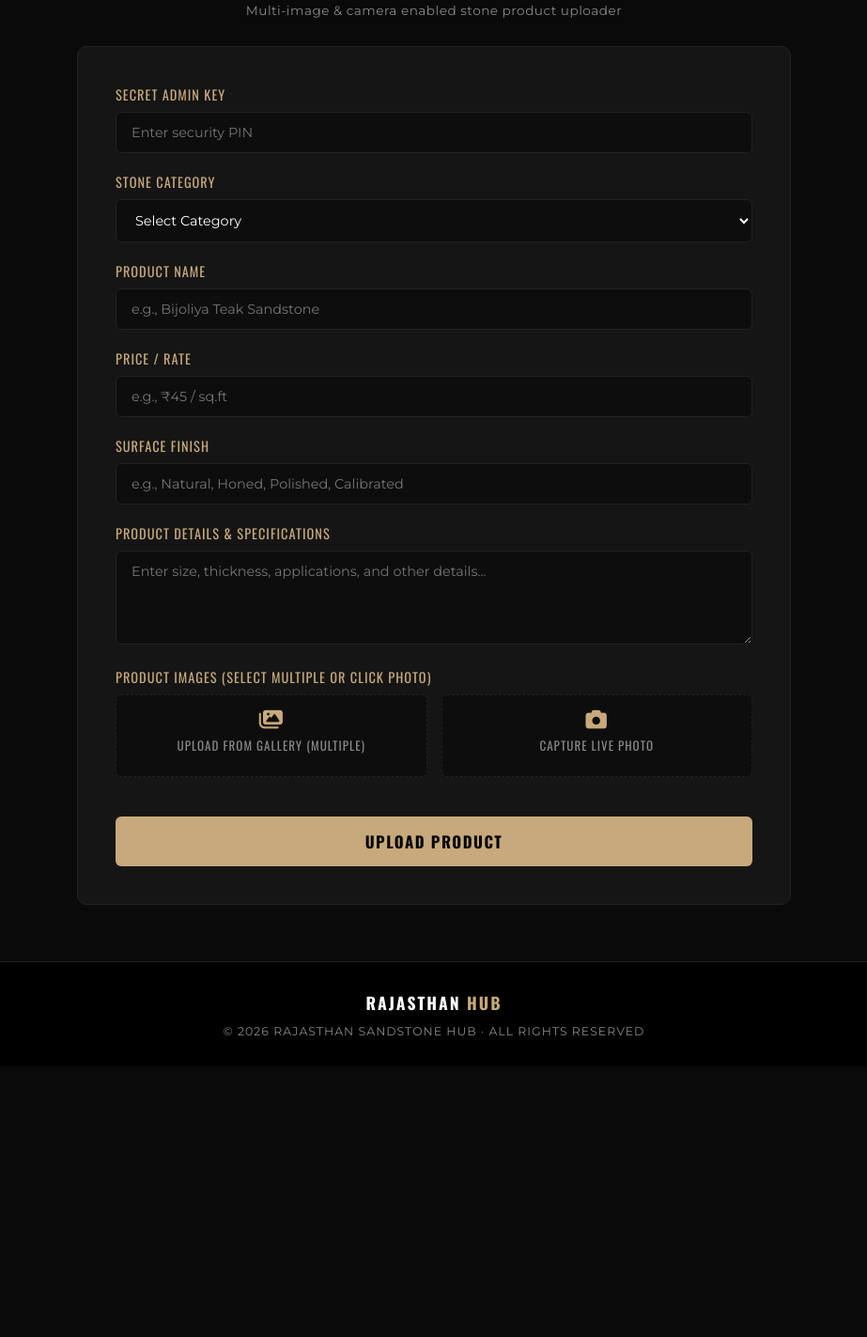
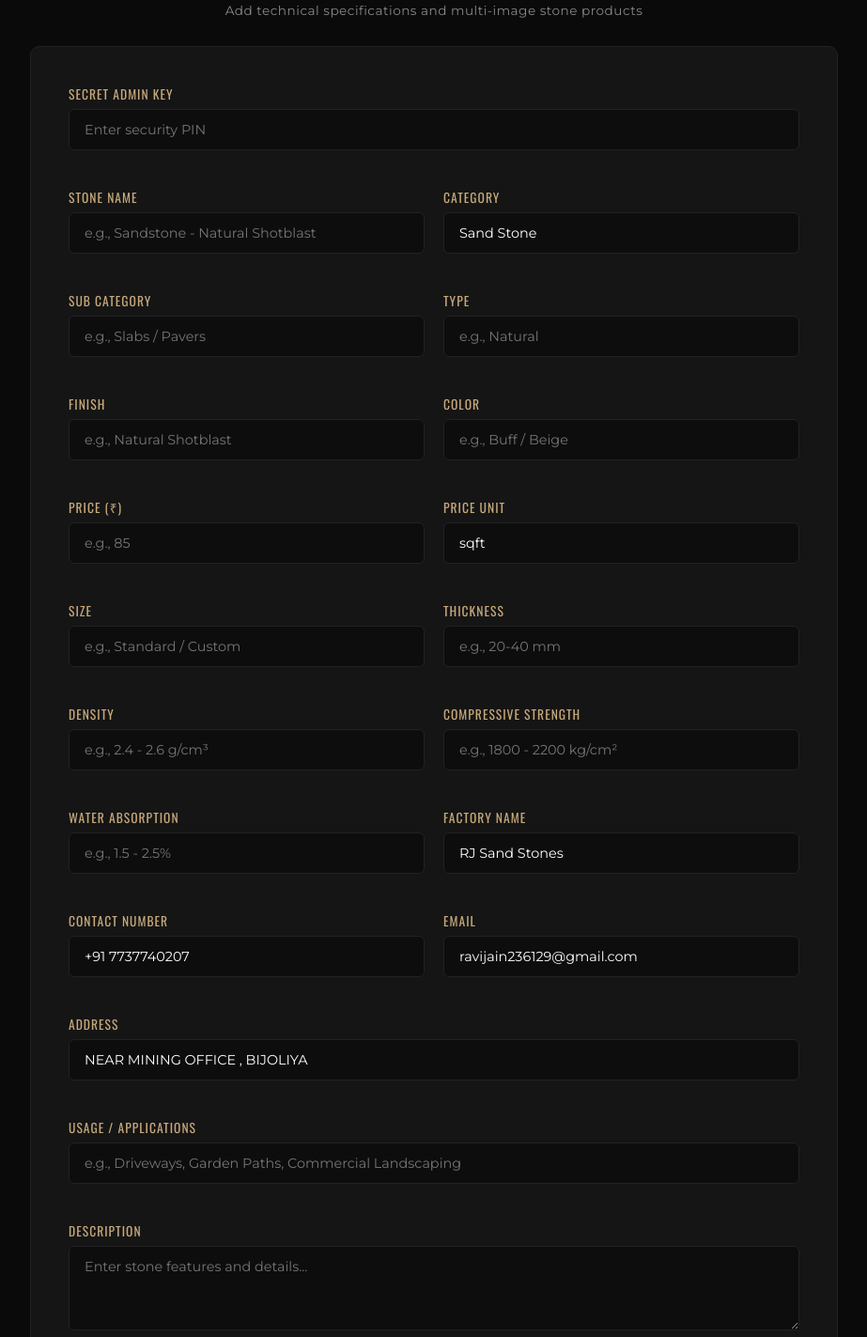
Before and after one commit to rj294948/admin, a plain HTML site: page index.html in a window 1280 px wide. Shown: the part 183-1606 px from the top of the page at 94% size, without its empty margins (178-1101 px from the left). Before the commit the page ends 1398 px from the top, so only its background shows below. Drawn offline with nearby package versions, Linux system fonts and the light colour scheme; no server answers.

Commit message:
Update index.html

```diff
--- a/index.html
+++ b/index.html
@@ -4,7 +4,7 @@
 <meta charset="UTF-8">
 <meta name="viewport" content="width=device-width, initial-scale=1.0">
 <title>Admin Product Uploader - Rajasthan Sandstone Hub</title>
-<meta name="description" content="Upload and manage stone products with multi-image & camera support for Rajasthan Sandstone Hub.">
+<meta name="description" content="Upload stone products with complete technical specifications for Rajasthan Sandstone Hub.">
 
 <link rel="preconnect" href="https://fonts.googleapis.com">
 <link rel="preconnect" href="https://fonts.gstatic.com" crossorigin>
@@ -76,7 +76,7 @@ a { color: inherit; text-decoration: none; }
 .nav-brand img { height: 38px; }
 
 .upload-section {
-  max-width: 800px;
+  max-width: 900px;
   margin: 40px auto;
   padding: 0 20px;
 }
@@ -118,22 +118,30 @@ a { color: inherit; text-decoration: none; }
   border: 1px solid var(--border-color);
   border-radius: 10px;
   padding: 40px;
-  position: relative;
-  overflow: hidden;
+}
+
+.form-grid {
+  display: grid;
+  grid-template-columns: 1fr 1fr;
+  gap: 20px;
 }
 
 .form-group {
   margin-bottom: 20px;
 }
 
+.form-group.full-width {
+  grid-column: span 2;
+}
+
 .form-group label {
   display: block;
   font-family: var(--font-head);
-  font-size: 0.9rem;
+  font-size: 0.85rem;
   letter-spacing: 1px;
   text-transform: uppercase;
   color: var(--primary);
-  margin-bottom: 8px;
+  margin-bottom: 6px;
 }
 
 .form-control {
@@ -156,7 +164,7 @@ a { color: inherit; text-decoration: none; }
 
 textarea.form-control {
   resize: vertical;
-  min-height: 100px;
+  min-height: 90px;
 }
 
 select.form-control {
@@ -186,6 +194,7 @@ select.form-control {
   flex-direction: column;
   gap: 6px;
   align-items: center;
+  margin-bottom: 0;
 }
 
 .media-box label i {
@@ -260,6 +269,8 @@ footer .footer-brand span { color: var(--primary); }
 @media (max-width: 768px) {
   .upload-section { padding: 0 12px; margin: 20px auto; }
   .upload-card { padding: 24px 18px; }
+  .form-grid { grid-template-columns: 1fr; }
+  .form-group.full-width { grid-column: span 1; }
   .section-title { font-size: 1.5rem; }
   .media-options { grid-template-columns: 1fr; }
 }
@@ -279,66 +290,144 @@ footer .footer-brand span { color: var(--primary); }
 <section class="upload-section">
   <div class="section-header">
     <h1 class="section-title">Product Uploader</h1>
-    <p class="section-subtitle">Multi-image & camera enabled stone product uploader</p>
+    <p class="section-subtitle">Add technical specifications and multi-image stone products</p>
   </div>
 
   <div class="upload-card">
     <form id="product-form">
 
-      <div class="form-group">
+      <div class="form-grid">
+        <!-- Security Key -->
+        <div class="form-group full-width">
           <label for="adminKey">Secret Admin Key</label>
           <input type="password" id="adminKey" class="form-control" placeholder="Enter security PIN" required>
         </div>
 
+        <!-- Stone Name -->
         <div class="form-group">
-        <label for="category">Stone Category</label>
-        <select id="category" class="form-control" required>
-          <option value="">Select Category</option>
-          <option value="sandstone">Sandstone</option>
-          <option value="kota">Kota Stone</option>
-          <option value="granite">Granite</option>
-          <option value="marble">Marble</option>
-          <option value="dholpur">Dholpur</option>
-          <option value="tiles">Tiles</option>
-          <option value="mandana">Mandana</option>
-        </select>
+          <label for="stone_name">Stone Name</label>
+          <input type="text" id="stone_name" class="form-control" placeholder="e.g., Sandstone - Natural Shotblast" required>
         </div>
 
+        <!-- Category -->
         <div class="form-group">
-        <label for="name">Product Name</label>
-        <input type="text" id="name" class="form-control" placeholder="e.g., Bijoliya Teak Sandstone" required>
+          <label for="category">Category</label>
+          <input type="text" id="category" class="form-control" value="Sand Stone" required>
         </div>
 
+        <!-- Sub Category -->
         <div class="form-group">
-        <label for="price">Price / Rate</label>
-        <input type="text" id="price" class="form-control" placeholder="e.g., ₹45 / sq.ft" required>
+          <label for="sub_category">Sub Category</label>
+          <input type="text" id="sub_category" class="form-control" placeholder="e.g., Slabs / Pavers" required>
         </div>
 
+        <!-- Type -->
         <div class="form-group">
-        <label for="finish">Surface Finish</label>
-        <input type="text" id="finish" class="form-control" placeholder="e.g., Natural, Honed, Polished, Calibrated">
+          <label for="type">Type</label>
+          <input type="text" id="type" class="form-control" placeholder="e.g., Natural" required>
         </div>
 
+        <!-- Finish -->
         <div class="form-group">
-        <label for="description">Product Details & Specifications</label>
-        <textarea id="description" class="form-control" placeholder="Enter size, thickness, applications, and other details..."></textarea>
+          <label for="finish">Finish</label>
+          <input type="text" id="finish" class="form-control" placeholder="e.g., Natural Shotblast" required>
         </div>
 
-      <!-- MULTI-IMAGE & CAMERA UPLOAD SECTION -->
+        <!-- Color -->
         <div class="form-group">
-        <label>Product Images (Select Multiple or Click Photo)</label>
+          <label for="color">Color</label>
+          <input type="text" id="color" class="form-control" placeholder="e.g., Buff / Beige" required>
+        </div>
 
+        <!-- Price -->
+        <div class="form-group">
+          <label for="price">Price (₹)</label>
+          <input type="number" id="price" class="form-control" placeholder="e.g., 85" required>
+        </div>
+
+        <!-- Price Unit -->
+        <div class="form-group">
+          <label for="price_unit">Price Unit</label>
+          <input type="text" id="price_unit" class="form-control" value="sqft" required>
+        </div>
+
+        <!-- Size -->
+        <div class="form-group">
+          <label for="size">Size</label>
+          <input type="text" id="size" class="form-control" placeholder="e.g., Standard / Custom">
+        </div>
+
+        <!-- Thickness -->
+        <div class="form-group">
+          <label for="thickness">Thickness</label>
+          <input type="text" id="thickness" class="form-control" placeholder="e.g., 20-40 mm">
+        </div>
+
+        <!-- Density -->
+        <div class="form-group">
+          <label for="density">Density</label>
+          <input type="text" id="density" class="form-control" placeholder="e.g., 2.4 - 2.6 g/cm³">
+        </div>
+
+        <!-- Compressive Strength -->
+        <div class="form-group">
+          <label for="compressive_strength">Compressive Strength</label>
+          <input type="text" id="compressive_strength" class="form-control" placeholder="e.g., 1800 - 2200 kg/cm²">
+        </div>
+
+        <!-- Water Absorption -->
+        <div class="form-group">
+          <label for="water_absorption">Water Absorption</label>
+          <input type="text" id="water_absorption" class="form-control" placeholder="e.g., 1.5 - 2.5%">
+        </div>
+
+        <!-- Factory Name -->
+        <div class="form-group">
+          <label for="factory_name">Factory Name</label>
+          <input type="text" id="factory_name" class="form-control" value="RJ Sand Stones">
+        </div>
+
+        <!-- Contact Number -->
+        <div class="form-group">
+          <label for="contact_number">Contact Number</label>
+          <input type="text" id="contact_number" class="form-control" value="+91 7737740207">
+        </div>
+
+        <!-- Email -->
+        <div class="form-group">
+          <label for="email">Email</label>
+          <input type="email" id="email" class="form-control" value="ravijain236129@gmail.com">
+        </div>
+
+        <!-- Address -->
+        <div class="form-group full-width">
+          <label for="address">Address</label>
+          <input type="text" id="address" class="form-control" value="NEAR MINING OFFICE , BIJOLIYA">
+        </div>
+
+        <!-- Usage -->
+        <div class="form-group full-width">
+          <label for="usage">Usage / Applications</label>
+          <input type="text" id="usage" class="form-control" placeholder="e.g., Driveways, Garden Paths, Commercial Landscaping">
+        </div>
+
+        <!-- Description -->
+        <div class="form-group full-width">
+          <label for="description">Description</label>
+          <textarea id="description" class="form-control" placeholder="Enter stone features and details..."></textarea>
+        </div>
+
+        <!-- Images Upload -->
+        <div class="form-group full-width">
+          <label>Product Images (Select Multiple or Click Camera Photo)</label>
           <div class="media-options">
-          <!-- Gallery Multi-select -->
             <div class="media-box">
               <label for="galleryInput">
                 <i class="fas fa-images"></i>
-              <span>Upload from Gallery (Multiple)</span>
+                <span>Upload Gallery (Multiple)</span>
               </label>
               <input type="file" id="galleryInput" accept="image/*" multiple style="display:none;">
             </div>
-
-          <!-- Direct Camera Capture -->
             <div class="media-box">
               <label for="cameraInput">
                 <i class="fas fa-camera"></i>
@@ -347,12 +436,11 @@ footer .footer-brand span { color: var(--primary); }
               <input type="file" id="cameraInput" accept="image/*" capture="environment" style="display:none;">
             </div>
           </div>
-
-        <!-- Image Preview Container -->
           <div class="preview-container" id="previewContainer"></div>
         </div>
+      </div>
 
-      <button type="submit" id="submitBtn" class="btn-submit">Upload Product</button>
+      <button type="submit" id="submitBtn" class="btn-submit">Upload Product to Firebase</button>
     </form>
   </div>
 </section>
@@ -378,18 +466,10 @@ footer .footer-brand span { color: var(--primary); }
 
   let selectedFiles = [];
 
-  // Background anonymous auth sign-in
   signInAnonymously(auth).catch((err) => console.error("Auth error:", err));
 
-  // Handle Gallery (Multiple) Selection
-  galleryInput.addEventListener("change", (e) => {
-    handleFiles(e.target.files);
-  });
-
-  // Handle Camera Capture
-  cameraInput.addEventListener("change", (e) => {
-    handleFiles(e.target.files);
-  });
+  galleryInput.addEventListener("change", (e) => handleFiles(e.target.files));
+  cameraInput.addEventListener("change", (e) => handleFiles(e.target.files));
 
   function handleFiles(files) {
     for (let file of files) {
@@ -425,43 +505,53 @@ footer .footer-brand span { color: var(--primary); }
     }
 
     submitBtn.disabled = true;
-    submitBtn.textContent = "Uploading Images & Product...";
+    submitBtn.textContent = "Uploading Images...";
 
     try {
       const adminKey = document.getElementById("adminKey").value.trim();
-      const category = document.getElementById("category").value;
-      const name = document.getElementById("name").value.trim();
-      const price = document.getElementById("price").value.trim();
-      const finish = document.getElementById("finish").value.trim();
-      const description = document.getElementById("description").value.trim();
 
       // 1. Upload all selected images to Firebase Storage
       let imageUrls = [];
       for (let i = 0; i < selectedFiles.length; i++) {
         let file = selectedFiles[i];
         submitBtn.textContent = `Uploading image ${i + 1} of ${selectedFiles.length}...`;
-        const storageRef = ref(storage, `products/${category}/${Date.now()}_${file.name}`);
+        const storageRef = ref(storage, `products/sandstone/${Date.now()}_${file.name}`);
         const snapshot = await uploadBytes(storageRef, file);
         const downloadUrl = await getDownloadURL(snapshot.ref);
         imageUrls.push(downloadUrl);
       }
 
-      submitBtn.textContent = "Saving to Database...";
+      submitBtn.textContent = "Saving Product Data...";
 
-      // 2. Save product metadata in Firestore (with imageUrls array and first image as main imageUrl)
+      // 2. Save exact fields to Firestore matching your database structure
       await addDoc(collection(db, "products"), {
         adminKey,
-        category,
-        name,
-        price,
-        finish,
-        description,
-        imageUrl: imageUrls[0], // Main image for backward compatibility
-        imageUrls: imageUrls,   // Array of all uploaded images
-        createdAt: serverTimestamp()
+        stone_name: document.getElementById("stone_name").value.trim(),
+        category: document.getElementById("category").value.trim(),
+        sub_category: document.getElementById("sub_category").value.trim(),
+        type: document.getElementById("type").value.trim(),
+        finish: document.getElementById("finish").value.trim(),
+        color: document.getElementById("color").value.trim(),
+        price: Number(document.getElementById("price").value),
+        price_unit: document.getElementById("price_unit").value.trim(),
+        size: document.getElementById("size").value.trim(),
+        thickness: document.getElementById("thickness").value.trim(),
+        density: document.getElementById("density").value.trim(),
+        compressive_strength: document.getElementById("compressive_strength").value.trim(),
+        water_absorption: document.getElementById("water_absorption").value.trim(),
+        factory_name: document.getElementById("factory_name").value.trim(),
+        contact_number: document.getElementById("contact_number").value.trim(),
+        email: document.getElementById("email").value.trim(),
+        address: document.getElementById("address").value.trim(),
+        usage: document.getElementById("usage").value.trim(),
+        description: document.getElementById("description").value.trim(),
+        images: imageUrls, // Exact 'images' array as in your Firestore
+        gst_number: "",
+        userId: auth.currentUser ? auth.currentUser.uid : "admin_uploader",
+        created_at: serverTimestamp()
       });
 
-      alert("Product aur sabhi images successfully upload ho gayi!");
+      alert("Product successfully upload ho gaya!");
       form.reset();
       selectedFiles = [];
       previewContainer.innerHTML = "";
@@ -469,7 +559,7 @@ footer .footer-brand span { color: var(--primary); }
       alert("Upload Failed: " + error.message);
     } finally {
       submitBtn.disabled = false;
-      submitBtn.textContent = "Upload Product";
+      submitBtn.textContent = "Upload Product to Firebase";
     }
   });
 </script>
```
Lines whose indentation alone changed are shown as unchanged.
